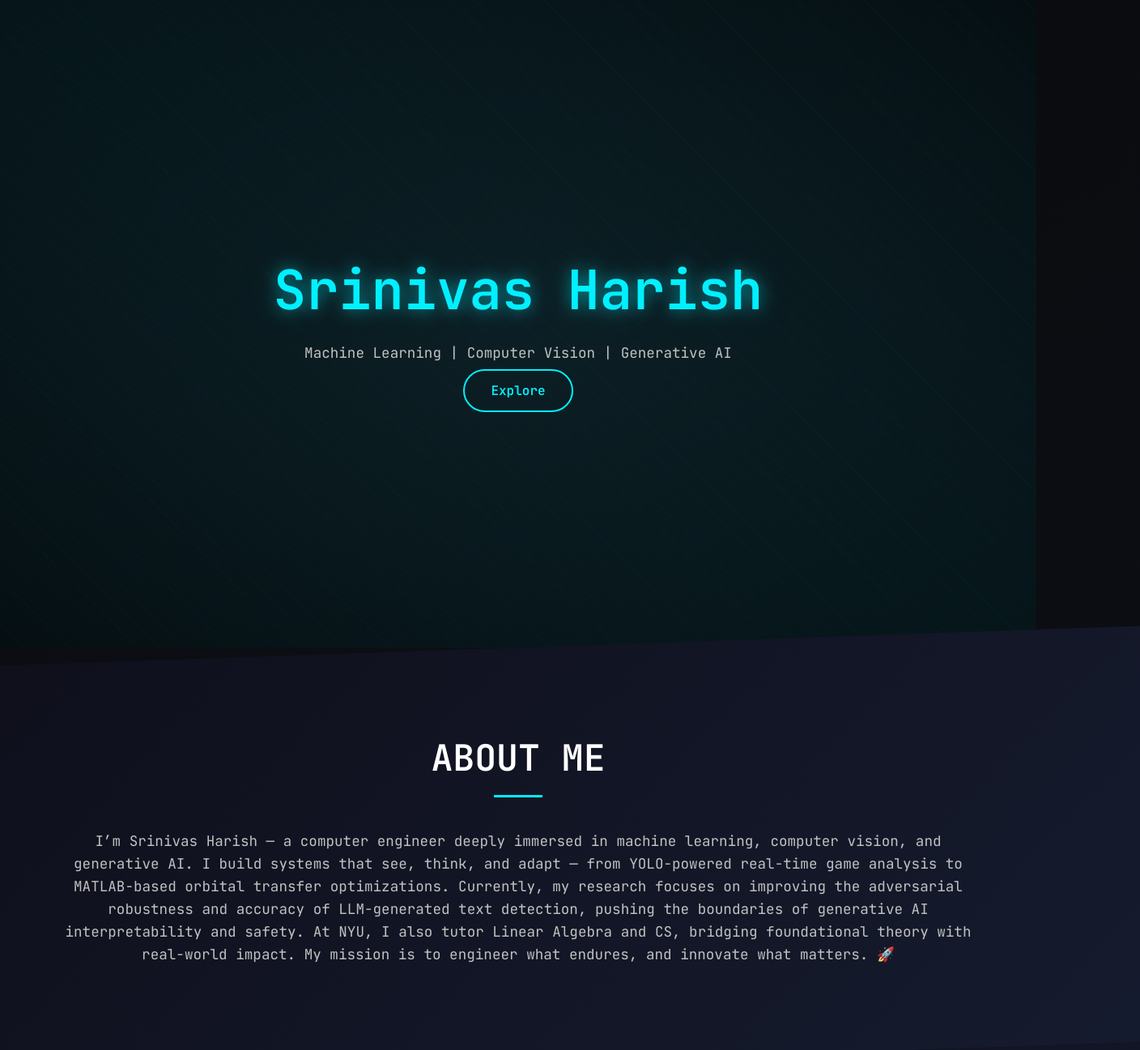
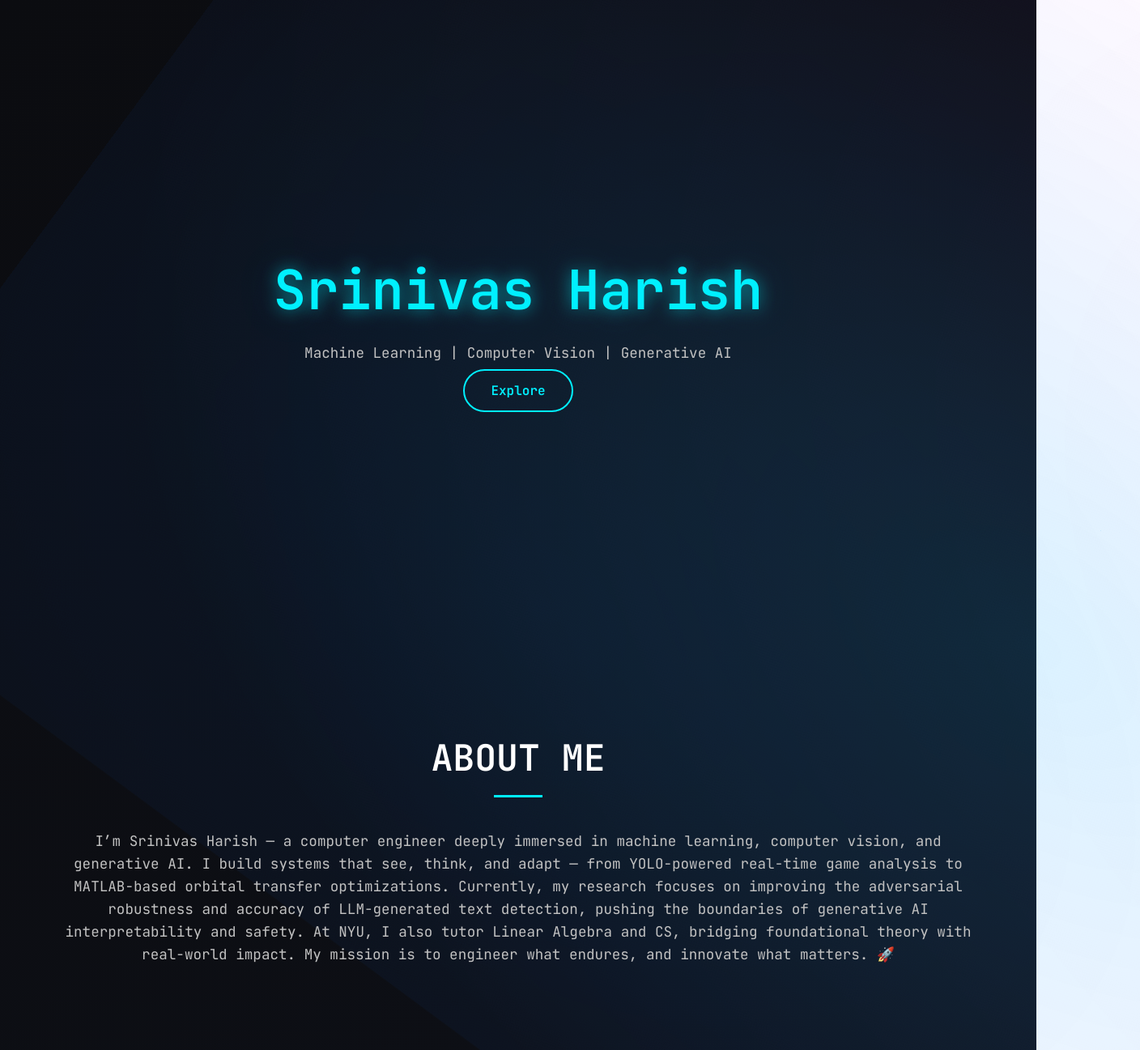
Before and after one commit to srinivas-harish/portfolio, a plain HTML site: page index.html in a window 1280 px wide. Shown: the top 1297 px of the page at 81% size, 1408 px wide, since content can reach past the window. Drawn offline with nearby package versions, Linux system fonts and the light colour scheme; animation ran at ten frames a second; a script that the page names is missing.

Commit message:
Update styles.css

```diff
--- a/styles.css
+++ b/styles.css
@@ -15,50 +15,38 @@ body {
     overflow-x: hidden;
 }
 
-::selection {
-    background: #00f0ff70;
+/* BACKGROUND ANIMATION */
+body::before {
+    content: "";
+    position: fixed;
+    top: 0;
+    left: 0;
+    width: 200%;
+    height: 200%;
+    background: radial-gradient(ellipse at 50% 50%, rgba(0, 240, 255, 0.1), transparent 70%),
+                radial-gradient(ellipse at 30% 70%, rgba(0, 100, 255, 0.08), transparent 70%),
+                radial-gradient(ellipse at 80% 20%, rgba(255, 0, 255, 0.05), transparent 80%);
+    animation: pulseBackground 60s linear infinite;
+    z-index: -10;
 }
 
+@keyframes pulseBackground {
+    0% { transform: scale(1) rotate(0deg); }
+    50% { transform: scale(1.05) rotate(180deg); }
+    100% { transform: scale(1) rotate(360deg); }
+}
+
+/* HEADER */
 header {
     height: 100vh;
     display: flex;
     align-items: center;
     justify-content: center;
     flex-direction: column;
-    background: radial-gradient(ellipse at center, #0d1117 0%, #06070a 100%);
     text-align: center;
     position: relative;
+    z-index: 2;
 }
-
-header::before {
-    content: '';
-    position: absolute;
-    top: 0;
-    left: 0;
-    width: 100%;
-    height: 100%;
-    background:
-        radial-gradient(ellipse at top left, #00f0ff10, transparent),
-        radial-gradient(ellipse at bottom right, #00f0ff10, transparent),
-        repeating-linear-gradient(
-            45deg,
-            rgba(0, 240, 255, 0.02),
-            rgba(0, 240, 255, 0.02) 1px,
-            transparent 1px,
-            transparent 20px
-        );
-    background-blend-mode: overlay;
-    animation: ambientFloat 30s linear infinite;
-    z-index: 0;
-    pointer-events: none;
-}
-
-@keyframes ambientFloat {
-    0% { background-position: 0% 0%; }
-    100% { background-position: 200% 200%; }
-}
-
-
 
 .container {
     width: 90%;
@@ -103,6 +91,7 @@ p {
     transform: translateY(-3px);
 }
 
+/* SECTION BASE */
 section {
     padding: 100px 0;
     text-align: center;
@@ -128,6 +117,7 @@ h2::after {
     margin: 10px auto 0;
 }
 
+/* PROJECT GRID */
 .grid {
     display: flex;
     flex-wrap: wrap;
@@ -188,6 +178,7 @@ h2::after {
     color: #ffffff;
 }
 
+/* SOCIAL ICONS */
 .social-icons {
     margin-top: 25px;
 }
@@ -204,6 +195,7 @@ h2::after {
     color: #ffffff;
 }
 
+/* FOOTER */
 footer {
     text-align: center;
     padding: 20px;
@@ -211,16 +203,3 @@ footer {
     font-size: 0.9rem;
     color: #888;
 }
-
-/* Optional: Parallax background for sections */
-section::before {
-    content: '';
-    position: absolute;
-    top: 0;
-    left: -10%;
-    width: 120%;
-    height: 100%;
-    background: linear-gradient(135deg, #0f0f1b, #151b2e);
-    z-index: -1;
-    transform: skewY(-2deg);
-}
```
